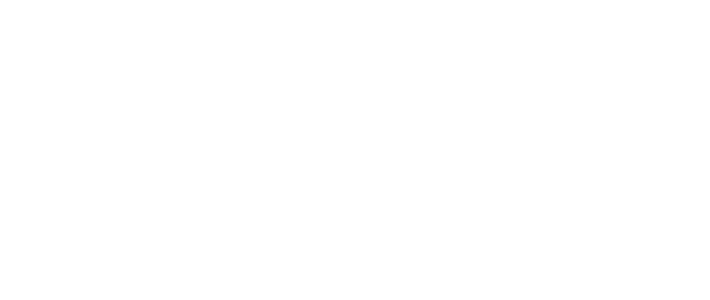
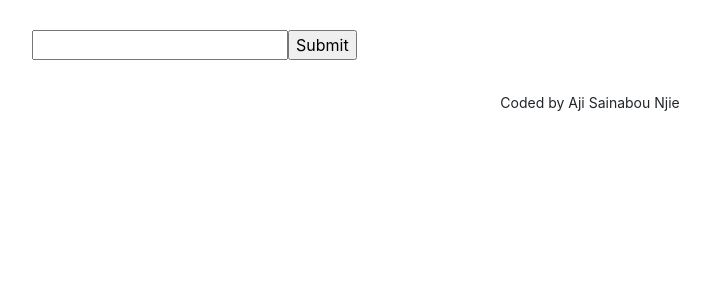
Before and after one commit to Aji-Sainabou/dictionary-project, a React (Create React App) app: page / in a window 1280 px wide. Shown: the top 300 px of the page, without its empty margins (50-760 px from the left). Built offline with nearby package versions, Linux system fonts and the light colour scheme.

Commit message:
Added the search engine

```diff
--- a/src/App.css
+++ b/src/App.css
@@ -1,3 +1,8 @@
 .App-header {
   margin: 30px 0;
 }
+
+.App-footer {
+  text-align: center;
+  margin: 30px 0;
+}
--- a/src/App.js
+++ b/src/App.js
@@ -1,9 +1,18 @@
 import "./App.css";
+import Dictionary from "./Dictionary";
 
 export default function App() {
   return (
     <div className="App">
-      <header className="App-header"></header>
+      <div className="container">
+        <header className="App-header"></header>
+        <main>
+          <Dictionary />
+        </main>
+        <footer className="App-footer">
+          <small>Coded by Aji Sainabou Njie</small>
+        </footer>
+      </div>
     </div>
   );
 }
--- /dev/null
+++ b/src/Dictionary.js
@@ -0,0 +1,23 @@
+import React, { useState } from "react";
+import "./Dictionary.css";
+
+export default function Dictionary() {
+  let [keyword, setKeyword] = useState("");
+
+  function search(event) {
+    event.preventDefault();
+    alert(`Searching for ${keyword} defination`);
+  }
+  function handleKeywordChange(event) {
+    setKeyword(event.target.value);
+  }
+
+  return (
+    <div className="Dictionary">
+      <form onSubmit={search}>
+        <input type="search" onChange={handleKeywordChange} />
+        <input type="submit" />
+      </form>
+    </div>
+  );
+}
```
Also changed, not shown: src/Dictionary.css (added).
